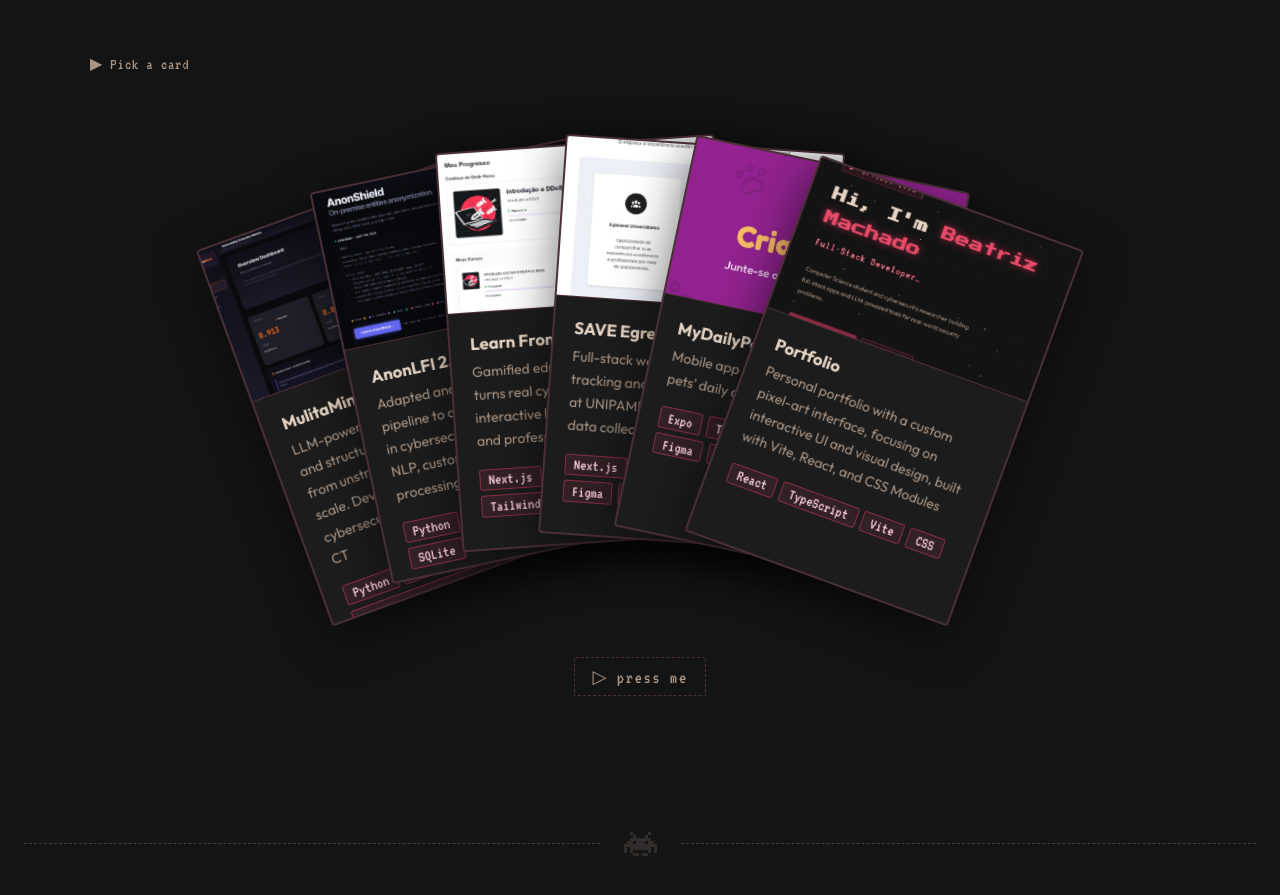
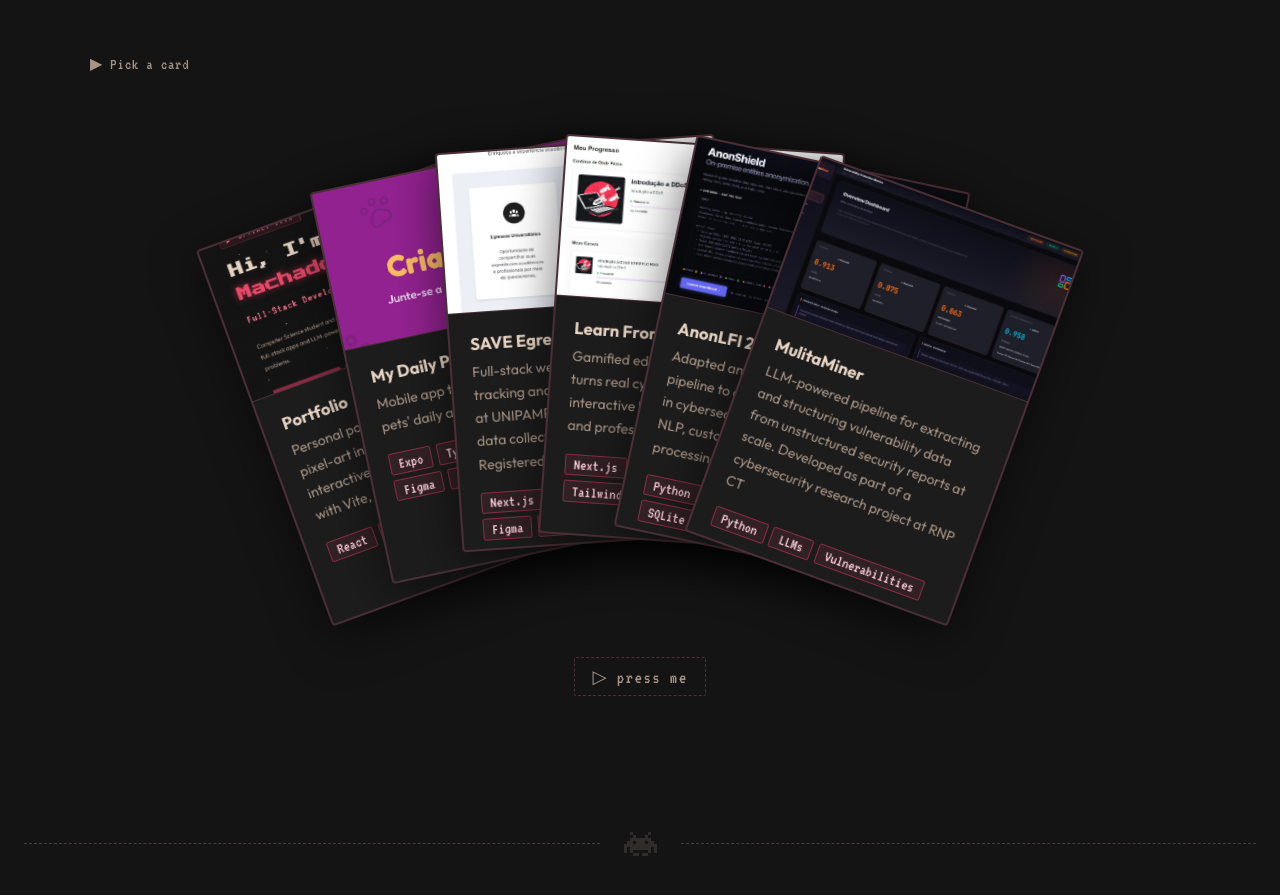
Before and after one commit to INARI18/INARI18.github.io, a React (Vite) app: page / in a window 1280 px wide. Shown: the part 2923-3818 px from the top of the page. Built offline with nearby package versions, Linux system fonts and the light colour scheme.

Commit message:
fix: adjust HTML title and correct CSS offset calculations; update project descriptions and tags

```diff
--- a/index.html
+++ b/index.html
@@ -1,9 +1,9 @@
-<!DOCTYPE html>
+<!doctype html>
 <html lang="en">
   <head>
     <meta charset="UTF-8" />
     <meta name="viewport" content="width=device-width, initial-scale=1.0" />
-    <title>Portfolio — Beatriz Machado</title>
+    <title>Beatriz Machado</title>
     <link rel="preconnect" href="https://fonts.googleapis.com" />
     <link rel="preconnect" href="https://fonts.gstatic.com" crossorigin />
     <link
--- a/src/components/Projects/Projects.module.css
+++ b/src/components/Projects/Projects.module.css
@@ -28,7 +28,7 @@
 /* ========== CARD WRAPPER ========== */
 .cardWrap {
   --center: calc((var(--n) - 1) / 2);
-  --offset: calc(var(--i) - var(--center));
+  --offset: calc(var(--center) - var(--i));
   --abs: calc(var(--offset) * var(--offset));
 
   position: absolute;
@@ -42,7 +42,7 @@
     translateX(calc(var(--offset) * 70px))
     rotate(calc(var(--offset) * 8deg))
     translateY(calc(var(--abs) * 6px));
-  z-index: calc(10 + var(--i));
+  z-index: calc(10 + var(--n) - var(--i));
   filter: drop-shadow(0 12px 24px rgba(0, 0, 0, 0.55));
   transition: transform 0.35s cubic-bezier(0.2, 0.8, 0.2, 1),
     filter 0.3s ease, opacity 0.3s ease;
--- a/src/data/projects.ts
+++ b/src/data/projects.ts
@@ -14,7 +14,7 @@ export const projects: Project[] = [
       en: "LLM-powered pipeline for extracting and structuring vulnerability data from unstructured security reports at scale. Developed as part of a cybersecurity research project at RNP CT",
       pt: "Pipeline com LLMs para extração e estruturação de dados de vulnerabilidades a partir de relatórios de segurança não estruturados em larga escala. Desenvolvido como parte de um projeto de pesquisa no RNP CT",
     },
-    tags: ["Python", "LLMs", "Vulnerability Scanners"],
+    tags: ["Python", "LLMs", "Vulnerabilities"],
     repo: "https://github.com/AnonShield/MulitaMiner",
     image: mulita,
   },
@@ -44,8 +44,8 @@ export const projects: Project[] = [
     emoji: "🎓",
     title: "SAVE Egress@s",
     desc: {
-      en: "Full-stack web application for tracking and managing alumni data at UNIPAMPA, supporting structured data collection and analysis",
-      pt: "Aplicação web full-stack para acompanhamento e gestão de egressos da UNIPAMPA, com suporte à coleta e análise de dados estruturados",
+      en: "Full-stack web application for tracking and managing alumni data at UNIPAMPA, supporting structured data collection and analysis. Registered software at INPI",
+      pt: "Aplicação web full-stack para acompanhamento e gestão de egressos da UNIPAMPA, com suporte à coleta e análise de dados estruturados. Software com registro no INPI",
     },
     tags: ["Next.js", "TypeScript", "MongoDB", "Figma", "Tailwind"],
     repo: "https://project-jdlbw.vercel.app",
@@ -53,7 +53,7 @@ export const projects: Project[] = [
   },
   {
     emoji: "🐱",
-    title: "MyDailyPet",
+    title: "My Daily Pet",
     desc: {
       en: "Mobile app to track and manage your pets' daily activities",
       pt: "App mobile para acompanhar e gerenciar as atividades diárias dos seus pets",
```
